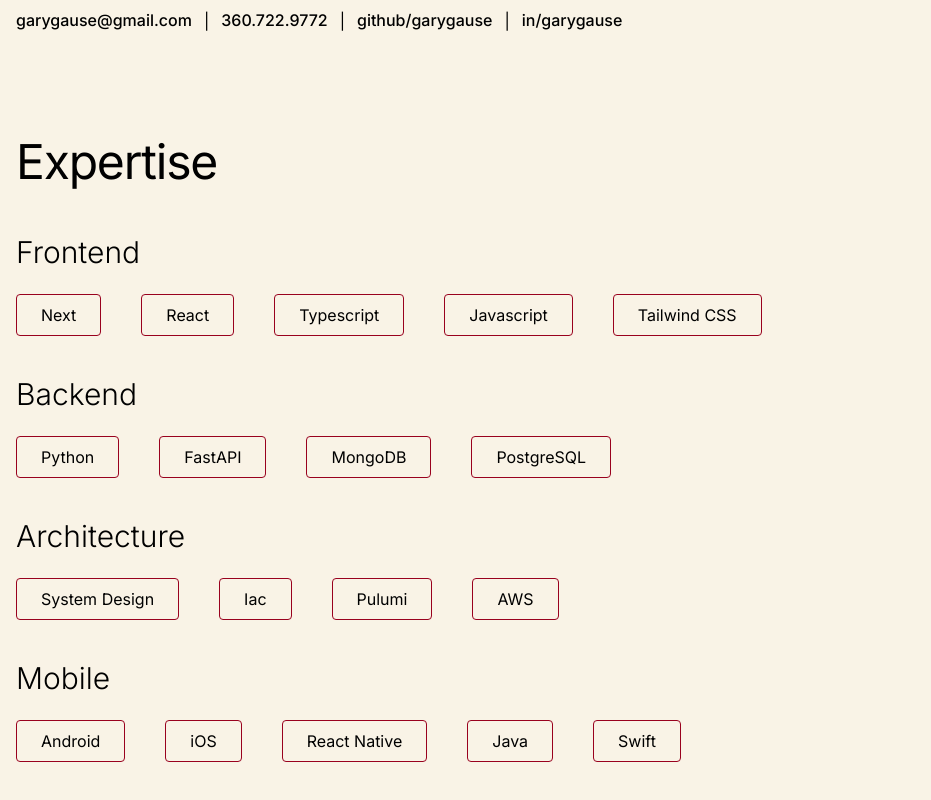
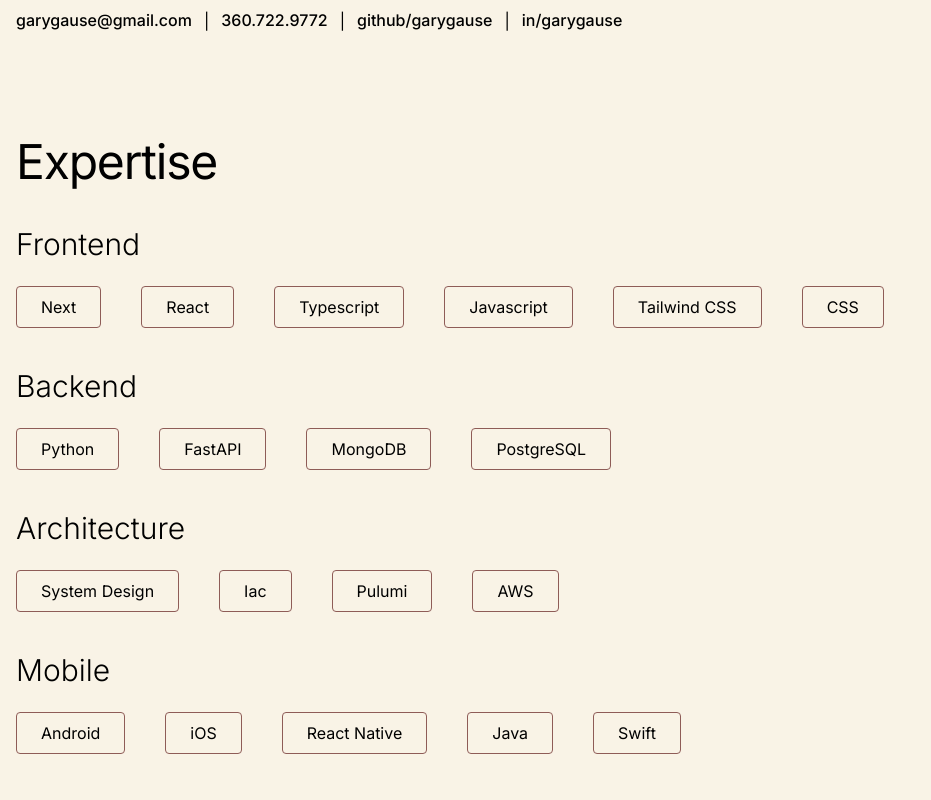
Before and after one commit to garygause/gause.dev, a Next.js app: page / in a window 1280 px wide. Shown: the part 552-1352 px from the top of the page, without its empty margins (0-931 px from the left). Built offline with nearby package versions, Linux system fonts and the light colour scheme.

Commit message:
update styling on expertise section

```diff
--- a/src/components/expertise/expertise.tsx
+++ b/src/components/expertise/expertise.tsx
@@ -6,143 +6,150 @@
     <section>
       <div className="max-w-screen-xl px-4 py-8 mx-auto lg:py-10">
         <div className="mr-auto place-self-center lg:col-span-7">
-          <h1 className="max-w-2xl mb-12 text-4xl tracking-tight md:text-5xl dark:text-white">
+          <h1 className="max-w-2xl md:mb-10 mb-8 text-4xl tracking-tight md:text-5xl dark:text-white">
             Expertise
           </h1>
           <h3 className="text-3xl mb-6 font-light">Frontend</h3>
-          <div className="flex space-x-10 mb-10">
+          <div className="flex flex-col space-y-5 md:flex-row md:space-y-0 md:space-x-10 mb-10">
             <Link
               href="https://nextjs.org/"
               target="_blank"
-              className="border rounded px-6 py-2 border-palette-red hover:bg-palette-brown hover:text-white"
+              className="border rounded px-6 py-2 border-palette-brown hover:bg-palette-brown hover:text-white"
             >
               Next
             </Link>
             <Link
               href="https://react.dev/"
               target="_blank"
-              className="border rounded px-6 py-2 border-palette-red  hover:bg-palette-brown hover:text-white"
+              className="border rounded px-6 py-2 border-palette-brown hover:bg-palette-brown hover:text-white"
             >
               React
             </Link>
             <Link
               href="https://www.typescriptlang.org/"
               target="_blank"
-              className="border rounded px-6 py-2 border-palette-red  hover:bg-palette-brown hover:text-white"
+              className="border rounded px-6 py-2 border-palette-brown  hover:bg-palette-brown hover:text-white"
             >
               Typescript
             </Link>
             <Link
               href="https://developer.mozilla.org/en-US/docs/Web/JavaScript"
               target="_blank"
-              className="border rounded px-6 py-2 border-palette-red  hover:bg-palette-brown hover:text-white"
+              className="border rounded px-6 py-2 border-palette-brown  hover:bg-palette-brown hover:text-white"
             >
               Javascript
             </Link>
             <Link
               href="https://tailwindcss.com/"
               target="_blank"
-              className="border rounded px-6 py-2 border-palette-red  hover:bg-palette-brown hover:text-white"
+              className="border rounded px-6 py-2 border-palette-brown  hover:bg-palette-brown hover:text-white"
             >
               Tailwind CSS
             </Link>
+            <Link
+              href="https://developer.mozilla.org/en-US/docs/Web/CSS"
+              target="_blank"
+              className="border rounded px-6 py-2 border-palette-brown  hover:bg-palette-brown hover:text-white"
+            >
+              CSS
+            </Link>
           </div>
           <h3 className="text-3xl mb-6 font-light">Backend</h3>
-          <div className="flex space-x-10 mb-10 w-full">
+          <div className="flex flex-col space-y-5 md:flex-row md:space-y-0 md:space-x-10 mb-10 w-full">
             <Link
               href="https://www.python.org/"
               target="_blank"
-              className="border rounded px-6 py-2 border-palette-red hover:bg-palette-brown hover:text-white"
+              className="border rounded px-6 py-2 border-palette-brown hover:bg-palette-brown hover:text-white"
             >
               Python
             </Link>
             <Link
               href="https://fastapi.tiangolo.com/"
               target="_blank"
-              className="border rounded px-6 py-2 border-palette-red  hover:bg-palette-brown hover:text-white"
+              className="border rounded px-6 py-2 border-palette-brown  hover:bg-palette-brown hover:text-white"
             >
               FastAPI
             </Link>
             <Link
               href="https://www.mongodb.com/"
               target="_blank"
-              className="border rounded px-6 py-2 border-palette-red  hover:bg-palette-brown hover:text-white"
+              className="border rounded px-6 py-2 border-palette-brown  hover:bg-palette-brown hover:text-white"
             >
               MongoDB
             </Link>
             <Link
               href="https://www.postgresql.org/"
               target="_blank"
-              className="border rounded px-6 py-2 border-palette-red  hover:bg-palette-brown hover:text-white"
+              className="border rounded px-6 py-2 border-palette-brown  hover:bg-palette-brown hover:text-white"
             >
               PostgreSQL
             </Link>
           </div>
           <h3 className="text-3xl mb-6 font-light">Architecture</h3>
-          <div className="flex space-x-10 mb-10">
+          <div className="flex flex-col space-y-5 md:flex-row md:space-y-0 md:space-x-10 mb-10">
             <Link
               href="https://en.wikipedia.org/wiki/Systems_design#:~:text=Systems%20design%20is%20therefore%20the,subsequent%20interaction%20with%20one%20another."
               target="_blank"
-              className="border rounded px-6 py-2 border-palette-red hover:bg-palette-brown hover:text-white"
+              className="border rounded px-6 py-2 border-palette-brown hover:bg-palette-brown hover:text-white"
             >
               System Design
             </Link>
             <Link
               href="https://aws.amazon.com/what-is/iac/#:~:text=Infrastructure%20as%20code%20(IaC)%20is,%2C%20database%20connections%2C%20and%20storage."
               target="_blank"
-              className="border rounded px-6 py-2 border-palette-red  hover:bg-palette-brown hover:text-white"
+              className="border rounded px-6 py-2 border-palette-brown  hover:bg-palette-brown hover:text-white"
             >
               Iac
             </Link>
             <Link
               href="https://www.pulumi.com/"
               target="_blank"
-              className="border rounded px-6 py-2 border-palette-red  hover:bg-palette-brown hover:text-white"
+              className="border rounded px-6 py-2 border-palette-brown  hover:bg-palette-brown hover:text-white"
             >
               Pulumi
             </Link>
             <Link
               href="https://aws.amazon.com/"
               target="_blank"
-              className="border rounded px-6 py-2 border-palette-red  hover:bg-palette-brown hover:text-white"
+              className="border rounded px-6 py-2 border-palette-brown  hover:bg-palette-brown hover:text-white"
             >
               AWS
             </Link>
           </div>
           <h3 className="text-3xl mb-6 font-light">Mobile</h3>
-          <div className="flex space-x-10 mb-10">
+          <div className="flex flex-col space-y-5 md:flex-row md:space-y-0 md:space-x-10 mb-10">
             <Link
               href="https://developer.android.com/"
               target="_blank"
-              className="border rounded px-6 py-2 border-palette-red hover:bg-palette-brown hover:text-white"
+              className="border rounded px-6 py-2 border-palette-brown hover:bg-palette-brown hover:text-white"
             >
               Android
             </Link>
             <Link
               href="https://developer.apple.com/ios/"
               target="_blank"
-              className="border rounded px-6 py-2 border-palette-red  hover:bg-palette-brown hover:text-white"
+              className="border rounded px-6 py-2 border-palette-brown  hover:bg-palette-brown hover:text-white"
             >
               iOS
             </Link>
             <Link
               href="https://reactnative.dev/"
               target="_blank"
-              className="border rounded px-6 py-2 border-palette-red  hover:bg-palette-brown hover:text-white"
+              className="border rounded px-6 py-2 border-palette-brown  hover:bg-palette-brown hover:text-white"
             >
               React Native
             </Link>
             <Link
               href="https://en.wikipedia.org/wiki/Java_(programming_language)"
               target="_blank"
-              className="border rounded px-6 py-2 border-palette-red  hover:bg-palette-brown hover:text-white"
+              className="border rounded px-6 py-2 border-palette-brown  hover:bg-palette-brown hover:text-white"
             >
               Java
             </Link>
             <Link
               href="https://developer.apple.com/swift/"
               target="_blank"
-              className="border rounded px-6 py-2 border-palette-red  hover:bg-palette-brown hover:text-white"
+              className="border rounded px-6 py-2 border-palette-brown  hover:bg-palette-brown hover:text-white"
             >
               Swift
             </Link>
```
